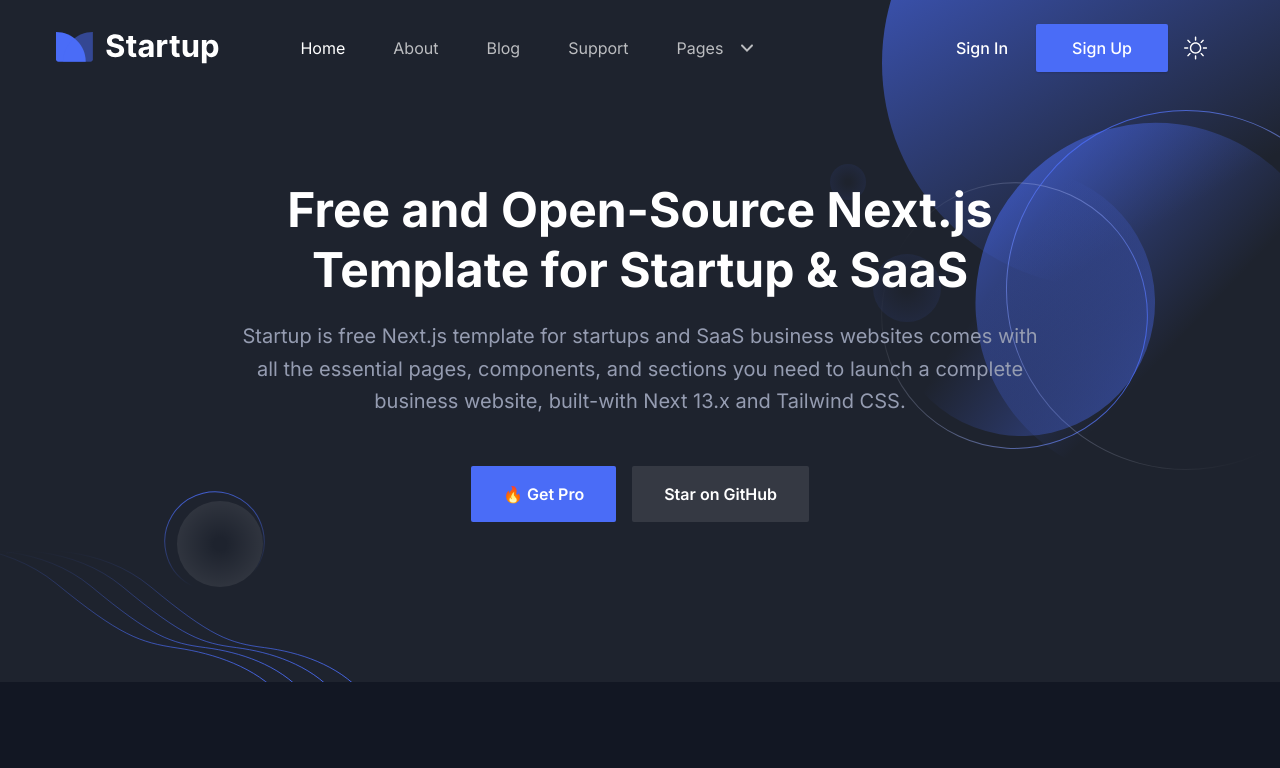
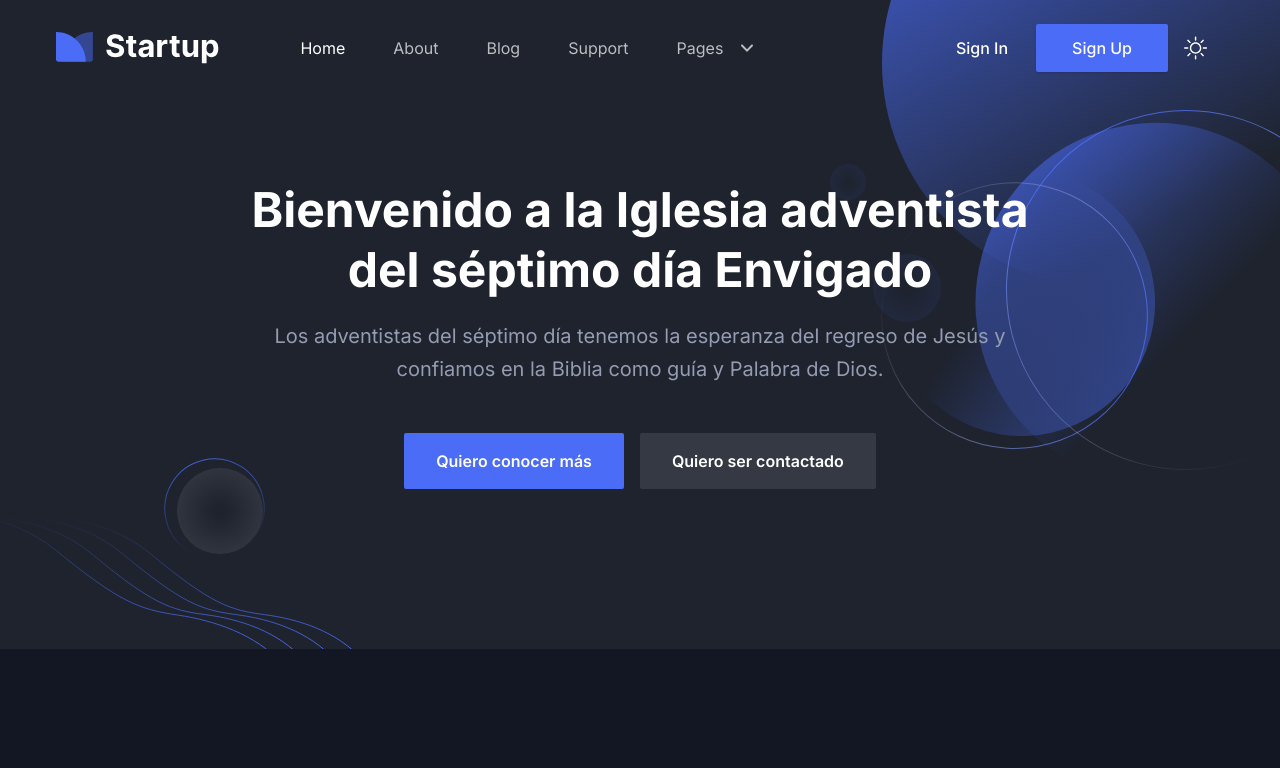
Before and after one commit to yedeveloper/envigado-adventista, a Next.js app: page / in a window 1280 px wide. Shown: the top 768 px of the page. Built offline with nearby package versions, Linux system fonts and the light colour scheme.

Commit message:
Update main texts

```diff
--- a/src/components/Hero/index.tsx
+++ b/src/components/Hero/index.tsx
@@ -12,26 +12,23 @@
             <div className="w-full px-4">
               <div className="mx-auto max-w-[800px] text-center">
                 <h1 className="mb-5 text-3xl font-bold leading-tight text-black dark:text-white sm:text-4xl sm:leading-tight md:text-5xl md:leading-tight">
-                  Free and Open-Source Next.js Template for Startup & SaaS
+                  Bienvenido a la Iglesia adventista del séptimo día Envigado
                 </h1>
                 <p className="mb-12 text-base !leading-relaxed text-body-color dark:text-body-color-dark sm:text-lg md:text-xl">
-                  Startup is free Next.js template for startups and SaaS
-                  business websites comes with all the essential pages,
-                  components, and sections you need to launch a complete
-                  business website, built-with Next 13.x and Tailwind CSS.
+                  Los adventistas del séptimo día tenemos la esperanza del regreso de Jesús y confiamos en la Biblia como guía y Palabra de Dios.
                 </p>
                 <div className="flex flex-col items-center justify-center space-y-4 sm:flex-row sm:space-x-4 sm:space-y-0">
                   <Link
                     href="https://nextjstemplates.com/templates/saas-starter-startup"
                     className="rounded-sm bg-primary px-8 py-4 text-base font-semibold text-white duration-300 ease-in-out hover:bg-primary/80"
                   >
-                    🔥 Get Pro
+                    Quiero conocer más
                   </Link>
                   <Link
                     href="https://github.com/NextJSTemplates/startup-nextjs"
                     className="inline-block rounded-sm bg-black px-8 py-4 text-base font-semibold text-white duration-300 ease-in-out hover:bg-black/90 dark:bg-white/10 dark:text-white dark:hover:bg-white/5"
                   >
-                    Star on GitHub
+                    Quiero ser contactado
                   </Link>
                 </div>
               </div>
```
